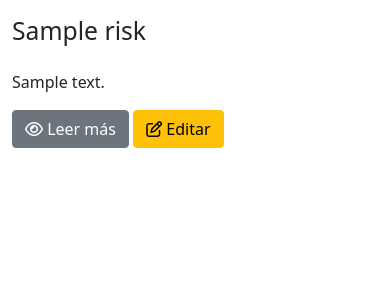
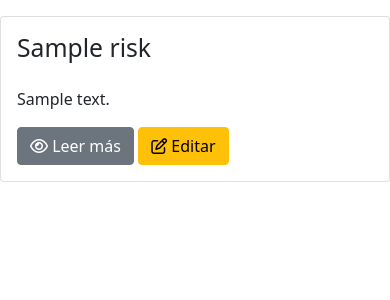
Before and after one commit to atlasfoo/risk_audit_websys, a Django app: page /risks/ in a window 390 px wide. Shown: the part 112-412 px from the top of the page. Run offline with Django 3.2, Linux system fonts and the light colour scheme; tables that the repository leaves empty hold one stand-in row (values such as "Sample post"); parts of the project's set-up code (start-up, migrations or seed data) failed here and were passed over; some libraries are stand-ins or nearby versions.

Commit message:
:iphone::art: - reformed list styles

```diff
--- a/risk/views.py
+++ b/risk/views.py
@@ -1,6 +1,6 @@
 from django.shortcuts import render
 from django.urls import reverse_lazy
-from django.views.generic import ListView, DetailView, CreateView, UpdateView
+from django.views.generic import ListView, DetailView, CreateView, UpdateView, DeleteView
 
 from risk.forms import RiskForm
 from risk.models import Risk
@@ -29,6 +29,11 @@ class UpdateRiskView(UpdateView):
     def get_success_url(self):
         return reverse_lazy('risks:risk', args=[self.object.id])
 
+
+class DeleteRiskView(DeleteView):
+    model = Risk
+    success_url = reverse_lazy('risks:list')
+
 # TODO: CAUSE VIEWS
 
 # TODO: EFFECT VIEWS
--- a/templates/layout.html
+++ b/templates/layout.html
@@ -4,7 +4,8 @@
     <meta charset="UTF-8">
     <link href="https://cdn.jsdelivr.net/npm/bootstrap@5.0.1/dist/css/bootstrap.min.css" rel="stylesheet"
           integrity="sha384-+0n0xVW2eSR5OomGNYDnhzAbDsOXxcvSN1TPprVMTNDbiYZCxYbOOl7+AMvyTG2x" crossorigin="anonymous">
-    <link rel="stylesheet" href="https://cdn.jsdelivr.net/npm/@fortawesome/fontawesome-free@5.15.3/css/fontawesome.min.css"
+    <link rel="stylesheet"
+          href="https://cdn.jsdelivr.net/npm/@fortawesome/fontawesome-free@5.15.3/css/fontawesome.min.css"
           integrity="sha384-wESLQ85D6gbsF459vf1CiZ2+rr+CsxRY0RpiF1tLlQpDnAgg6rwdsUF1+Ics2bni" crossorigin="anonymous">
     <script src="https://cdn.jsdelivr.net/npm/bootstrap@5.0.1/dist/js/bootstrap.bundle.min.js"
             integrity="sha384-gtEjrD/SeCtmISkJkNUaaKMoLD0//ElJ19smozuHV6z3Iehds+3Ulb9Bn9Plx0x4"
@@ -16,7 +17,7 @@
     <title>{% block title %}{% endblock %}</title>
 </head>
 <body>
-<header>
+<header class="sticky-top">
     <nav class="navbar main_bar navbar-expand-lg navbar-light bg-light">
         <div class="container-fluid">
             <a class="navbar-brand" href="{% url 'index' %}">
--- a/templates/risk/risk_list.html
+++ b/templates/risk/risk_list.html
@@ -5,15 +5,14 @@
     {% include 'risk/includes/risks_menu.html' %}
     <section class="container">
     {% for risk in object_list %}
-        <div class="row mt-3">
-            <div class="col-md-9 mx-auto">
+        <div class="row mt-3 mb-2 card">
+            <div class="col-md-9 mx-auto card-body">
                 <h2 class="mb-4">{{ risk.name }}</h2>
                 <div>
                     <p>{{ risk.description|striptags|safe|truncatechars:"200" }}</p>
                     <div class="entry-list">
                         <a class="btn btn-secondary" href="{% url 'risks:risk' risk.id %}"><i class="far fa-eye"></i> Leer más</a>
                         <a class="btn btn-warning" href="{% url 'risks:update' risk.id %}"><i class="far fa-edit"></i> Editar</a>
-{#                        <a href="{% url 'pages:delete' page.id %}">Borrar</a>#}
                     </div>
                 </div>
             </div>
```
